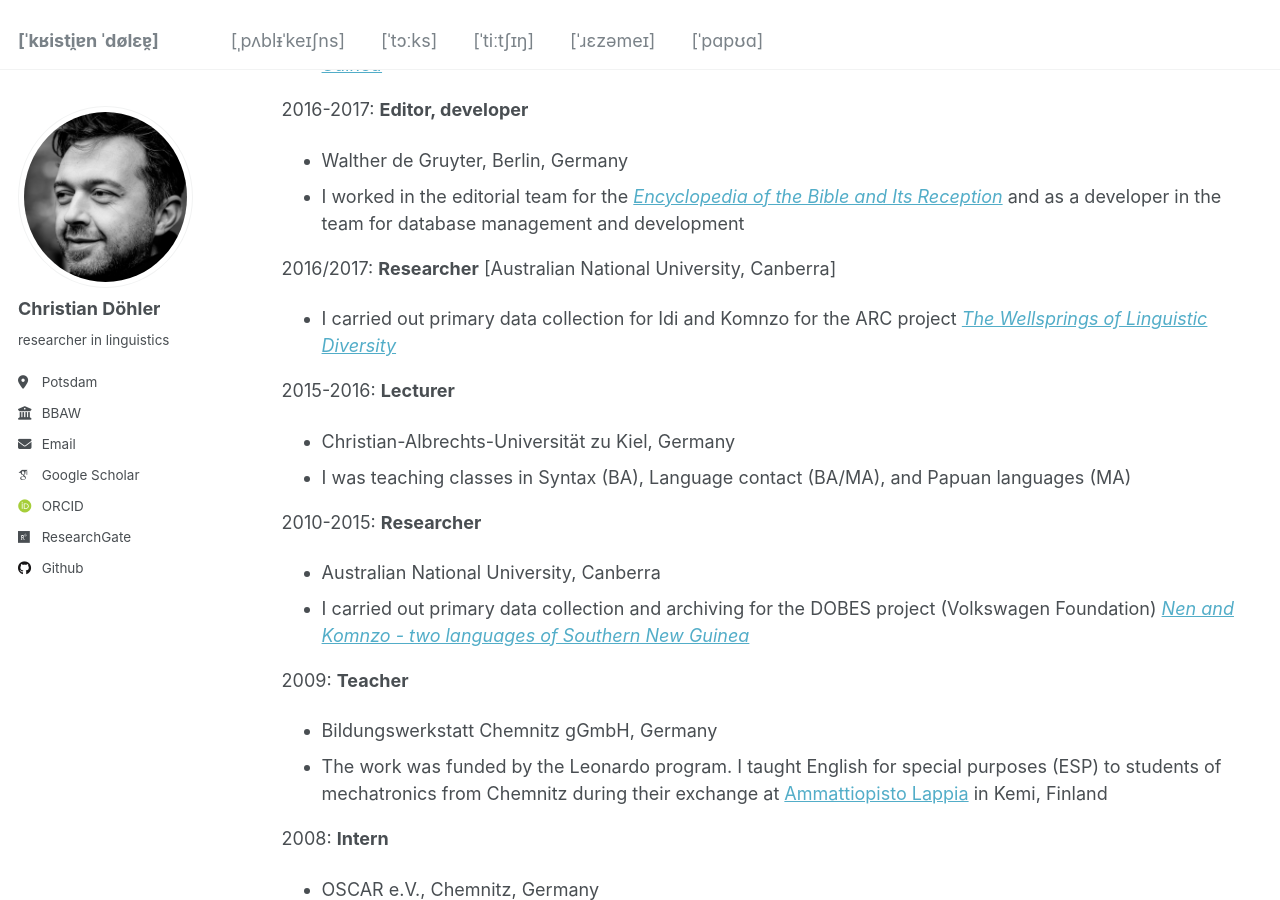
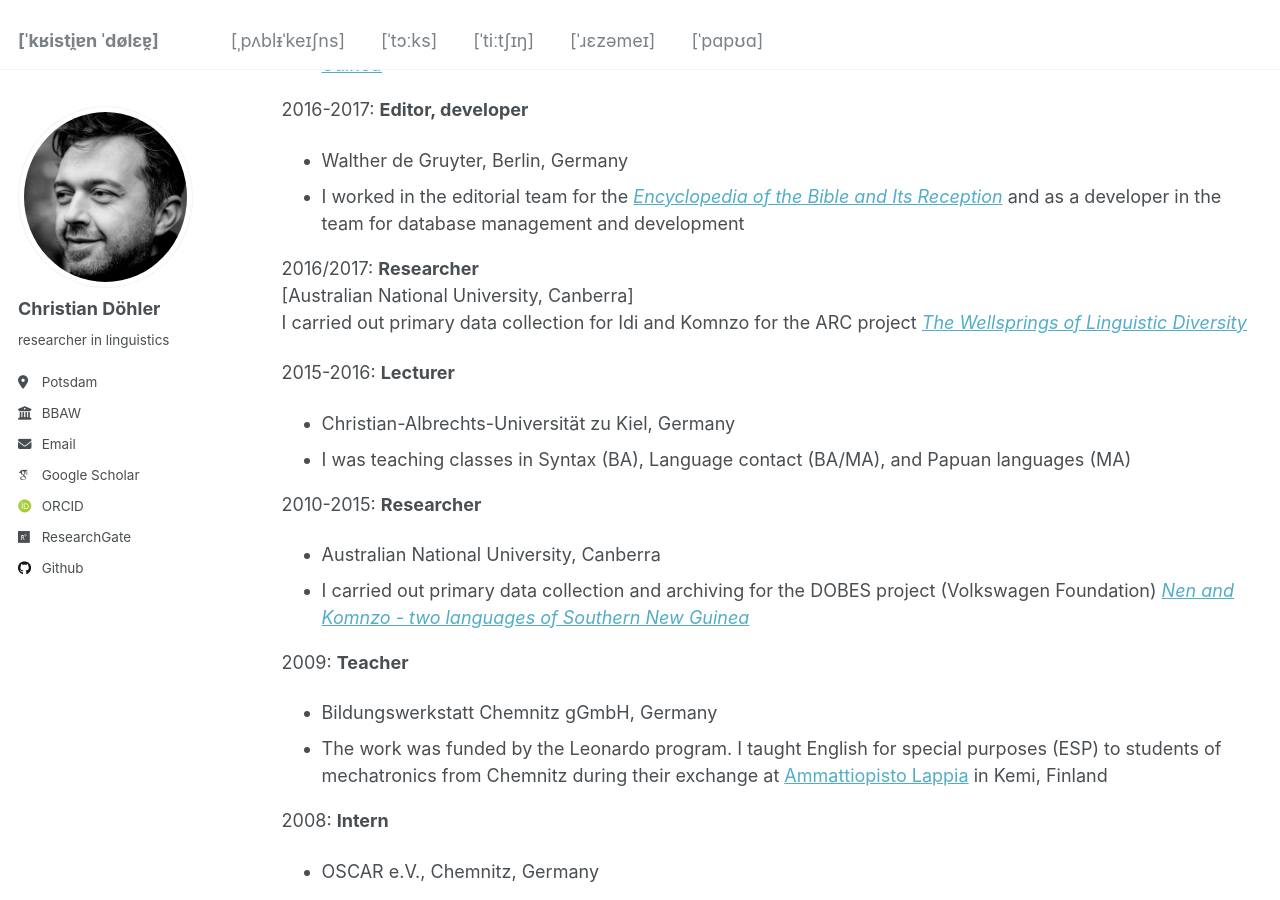
Before and after one commit to chrdoe/chrdoe.github.io, a Jekyll site: the page built from _pages/cv.md, in a window 1280 px wide and 900 px high, scrolled down 939 px. Built offline with Jekyll 4.4.1, drawn with Linux system fonts in a browser that asks for light colours; some web fonts are replaced.

Commit message:
Update cv.md

```diff
--- a/_pages/cv.md
+++ b/_pages/cv.md
@@ -40,7 +40,7 @@ Work
 
 2016/2017: **Researcher**
 [Australian National University, Canberra]
-* I carried out primary data collection for Idi and Komnzo for the ARC project [*The Wellsprings of Linguistic Diversity*](https://researchportalplus.anu.edu.au/en/projects/the-wellsprings-of-linguistics-diversity)
+I carried out primary data collection for Idi and Komnzo for the ARC project [*The Wellsprings of Linguistic Diversity*](https://researchportalplus.anu.edu.au/en/projects/the-wellsprings-of-linguistics-diversity)
 
 2015-2016: **Lecturer**
 * Christian-Albrechts-Universität zu Kiel, Germany
```
